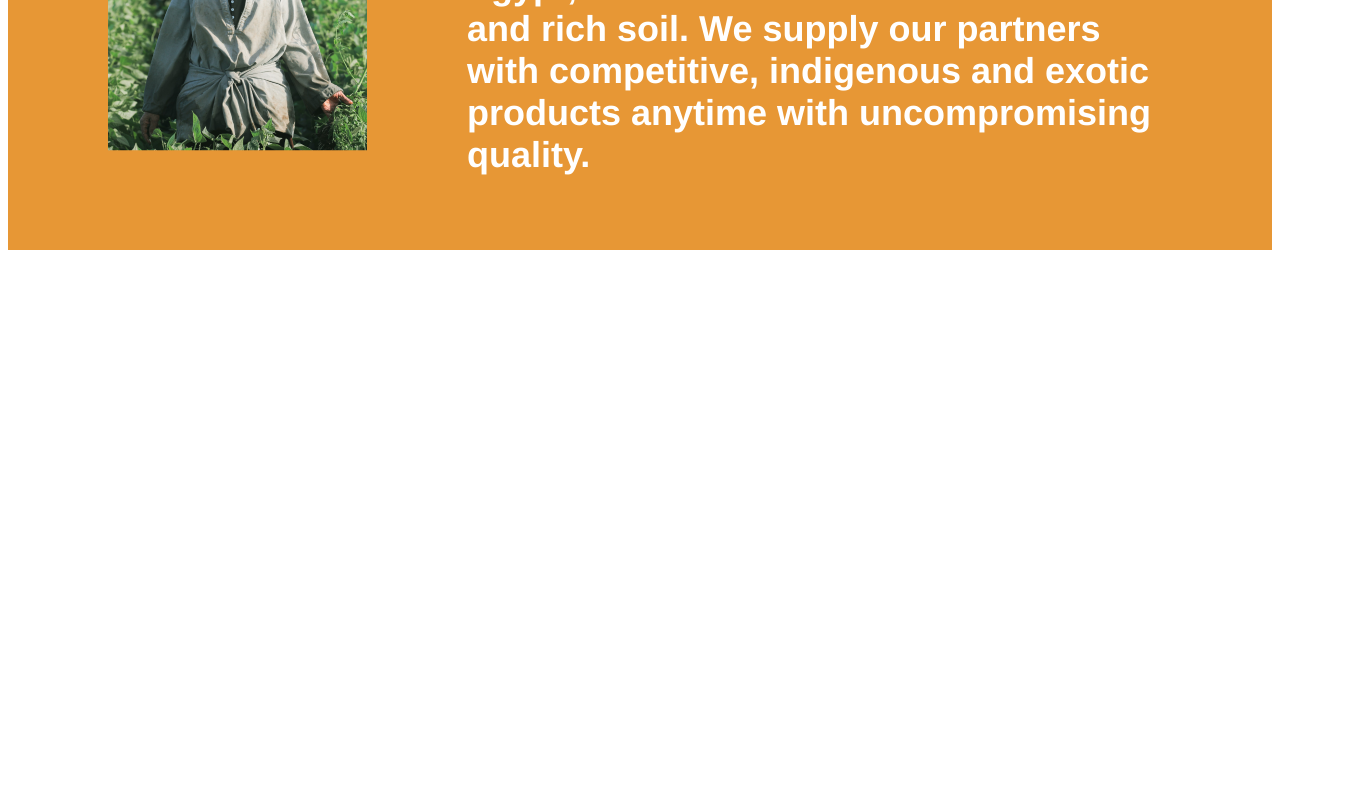
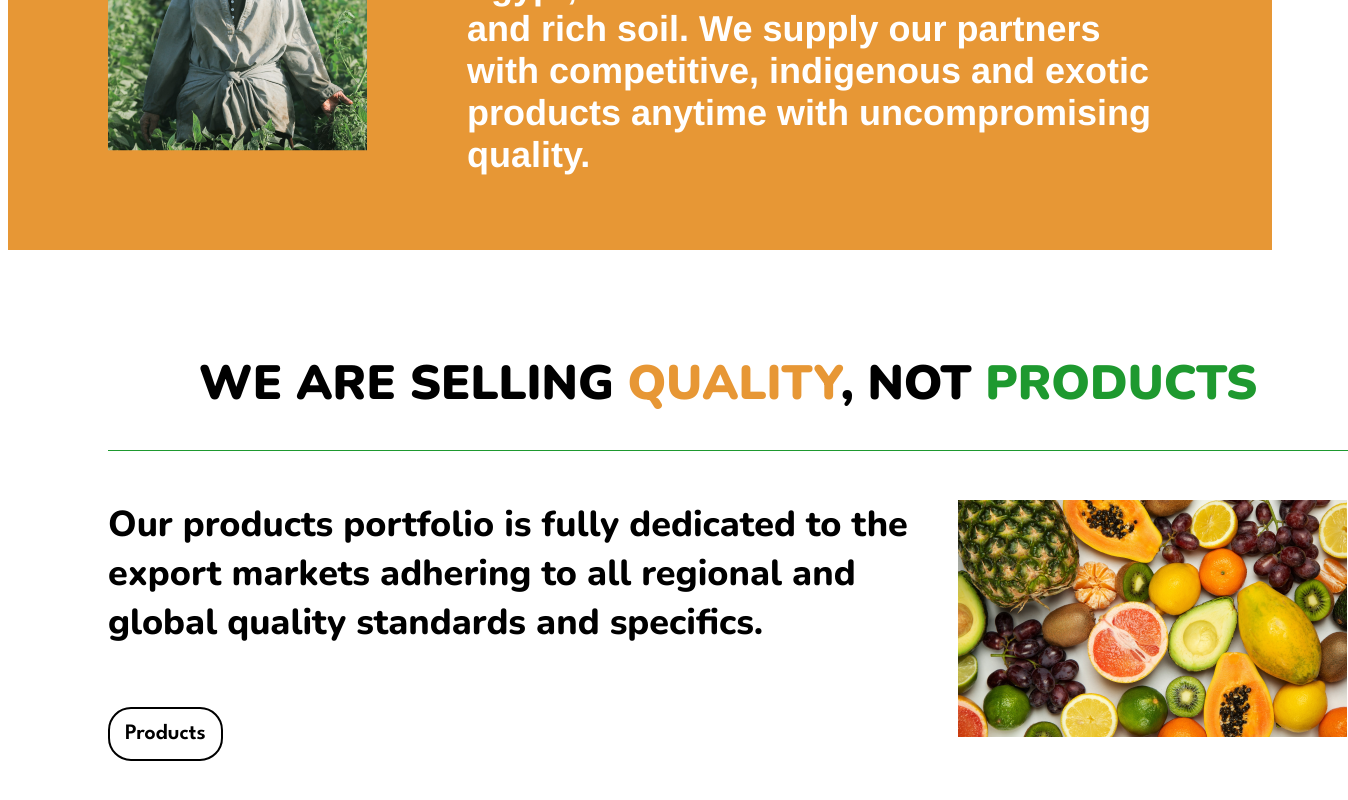
Before and after one commit to darwishibra/KnoozMisr, a React (Create React App) app: page /home in a window 1280 px wide. Shown: the part 1234-2034 px from the top of the page, 1348 px wide, since content can reach past the window. Before the commit the page ends 1510 px from the top, so only its background shows below. Built offline with nearby package versions, Linux system fonts and the light colour scheme.

Commit message:
Developed third section of the home page that includes a catchy title, an image and a button inviting the visitors to check the products sold by the brand portrayed in the website. Grid CSS was used for multiple elements along with an <hr> tag dividing the title and the content of the section.

```diff
--- a/src/components/Button.module.css
+++ b/src/components/Button.module.css
@@ -11,4 +11,5 @@
     border: 2px solid black;
     border-radius: 23px;
     color: #000000;
+    background-color: #FFFFFF;
 }
--- /dev/null
+++ b/src/components/LinkedSection.js
@@ -0,0 +1,28 @@
+import styles from './LinkedSection.module.css';
+import image from '../images/LinkedSection.png';
+import Button from './Button';
+
+export default function LinkedSection() {
+  return (
+    <div className = {styles.linkedSection}>
+        <div className= {styles.container}>
+
+            <div className = {styles.title}>
+                <div className={styles.titleText}>
+                    WE ARE SELLING <span className={styles.orangeText}>QUALITY</span>, NOT <span className = {styles.greenText}>PRODUCTS</span>
+                </div>
+                <hr className= {styles.line} />
+            </div>
+            <div className = {styles.imageAndText}>
+                <div className = {styles.textAndButton}>
+                    <div className = {styles.subheading}>Our products portfolio is fully dedicated to the export markets adhering to all regional and global quality standards and specifics.</div>
+                    <Button text = "Products" backgroundcolor = "white" />
+                </div>
+                <div className = {styles.image}>
+                    <img src = {image} alt = "Varity of fruits and vegetables" />
+                </div>
+            </div>
+        </div>
+    </div>
+  )
+}
--- /dev/null
+++ b/src/components/LinkedSection.module.css
@@ -0,0 +1,63 @@
+.linkedSection {
+    width: 100%;
+    max-width: 1440px;
+    margin: 0 auto;
+    height: 710px;
+
+}
+.linkedSection .container {
+    display: grid;
+    grid-template-rows: 100px 250px;
+    gap: 50px;
+    padding: 100px;
+}
+
+.linkedSection .container .title {
+    grid-row: 1;
+}
+.linkedSection .container .title .titleText {
+    font-family: "Nunito", Helvetica;
+    font-size: 48px;
+    font-weight: 900;
+    left: 0;
+    text-align: center;
+}
+.linkedSection .container .title .titleText .orangeText {
+    color: #E79735;
+}
+.linkedSection .container .title .titleText .greenText {
+    color: #1E992F;
+}
+
+.linkedSection .container .title .line {
+    margin-top: 34px;
+    border: none;
+    border-top: 1px solid #1E992F;
+}
+
+
+.linkedSection .container .imageAndText {
+    grid-row: 2;
+    display: grid;
+    grid-template-columns: 805px 390px;
+    gap: 45px;
+    width: 100%;
+}
+.linkedSection .container .imageAndText .textAndButton {
+    grid-column: 1;
+}
+.linkedSection .container .imageAndText .textAndButton .subheading {
+    color: #000000;
+    font-family: "Nunito", Helvetica;
+    font-size: 36px;
+    font-weight: 800;
+    left: 0;
+    letter-spacing: 0;
+    line-height: normal;
+    width: 100%;
+    padding-bottom: 60px;
+}
+
+.linkedSection .container .imageAndText .image {
+    grid-column: 2;
+}
--- a/src/pages/Home.js
+++ b/src/pages/Home.js
@@ -2,6 +2,7 @@ import styles from './Home.module.css';
 import NavBar from '../components/NavBar';
 import HeroHome from '../components/HeroHome';
 import SingleImageSection from '../components/SingleImageSection';
+import LinkedSection from '../components/LinkedSection';
 
 
 export default function Home() {
@@ -10,7 +11,7 @@ export default function Home() {
       <NavBar position = "absolute"/>
       <HeroHome />
       <SingleImageSection />
-
+      <LinkedSection />
     </div>
   )
 }
```
Also changed, not shown: src/images/LinkedSection.png (added).
